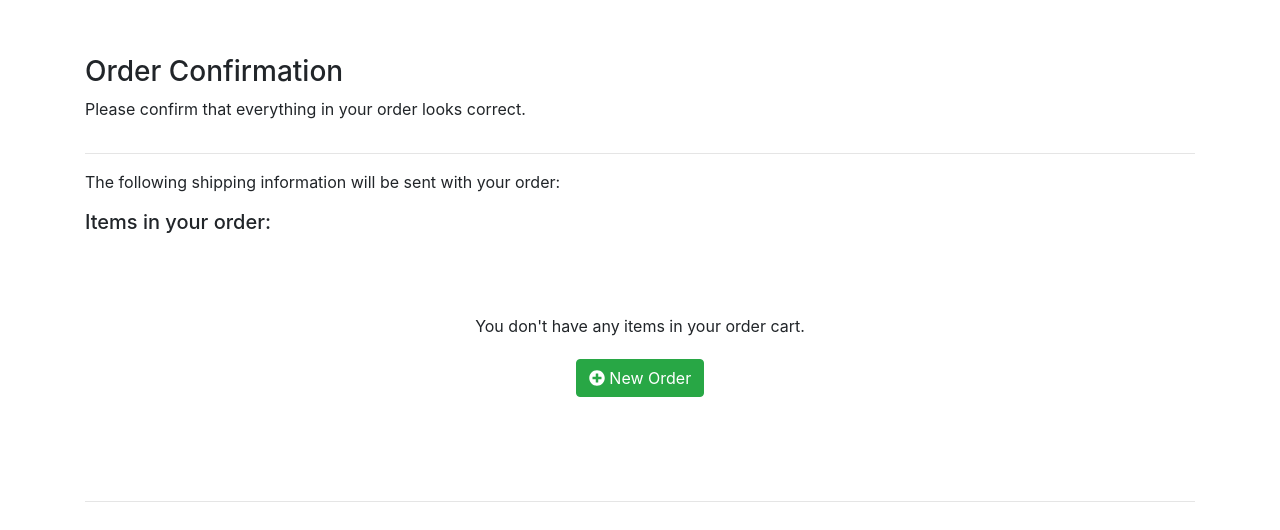
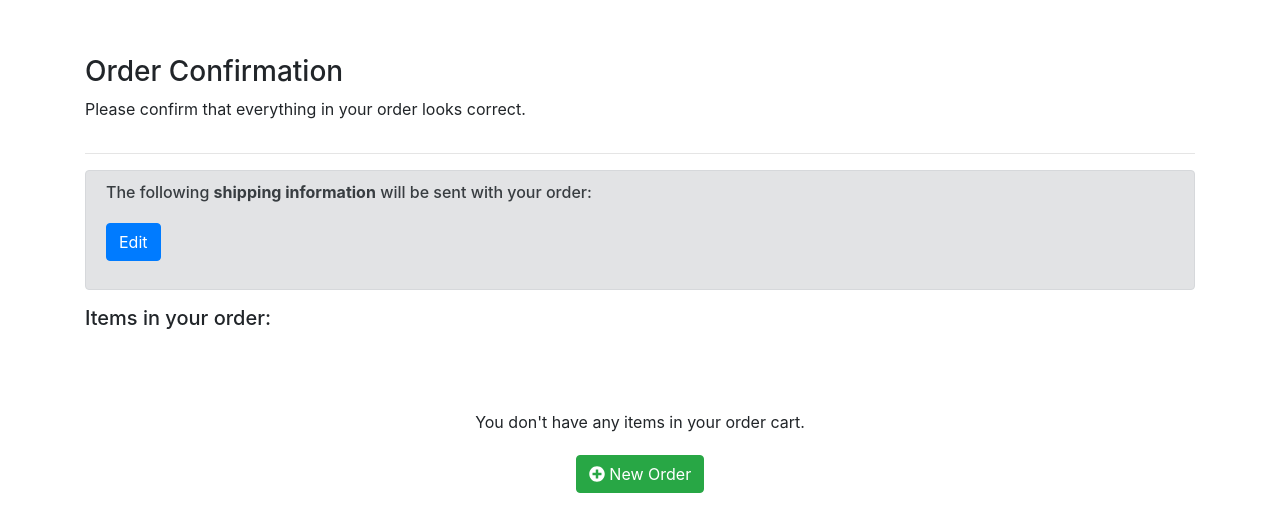
Before and after one commit to crazyman143/NCG, a Django app: template NCG/cemex/templates/cemex/confirm_order.html in a window 1280 px wide. Shown: the part 109-639 px from the top of the page. Run offline with Django 3.2, Linux system fonts and the light colour scheme; the template is opened without the code that fills it, so the values that code supplies are empty; some libraries are stand-ins or nearby versions.

Commit message:
confirm_order - cleanup
shipping address reminder on confirm_order is now an alert class

```diff
--- a/NCG/cemex/templates/cemex/confirm_order.html
+++ b/NCG/cemex/templates/cemex/confirm_order.html
@@ -29,8 +29,11 @@ Confirm Order
 
 <div class="row">
 	<div class="col">
-		<p>The following shipping information will be sent with your order:</p>
-		<p>{{shippinglabel | safe}}</p>
+		<div class="alert alert-secondary">
+			<h6>The following <strong>shipping information</strong> will be sent with your order:</h6>
+			<p>{{shippinglabel | safe}}</p>
+			<p><a class="btn btn-primary role="button" href="{%url 'profiles:edit' %}">Edit</a></p>
+		</div>
 		<h5>Items in your order:</h5>
 	</div>
 </div>
```
Also changed, not shown: NCG/cemex/templates/cemex/my_orders.html (indentation only).
